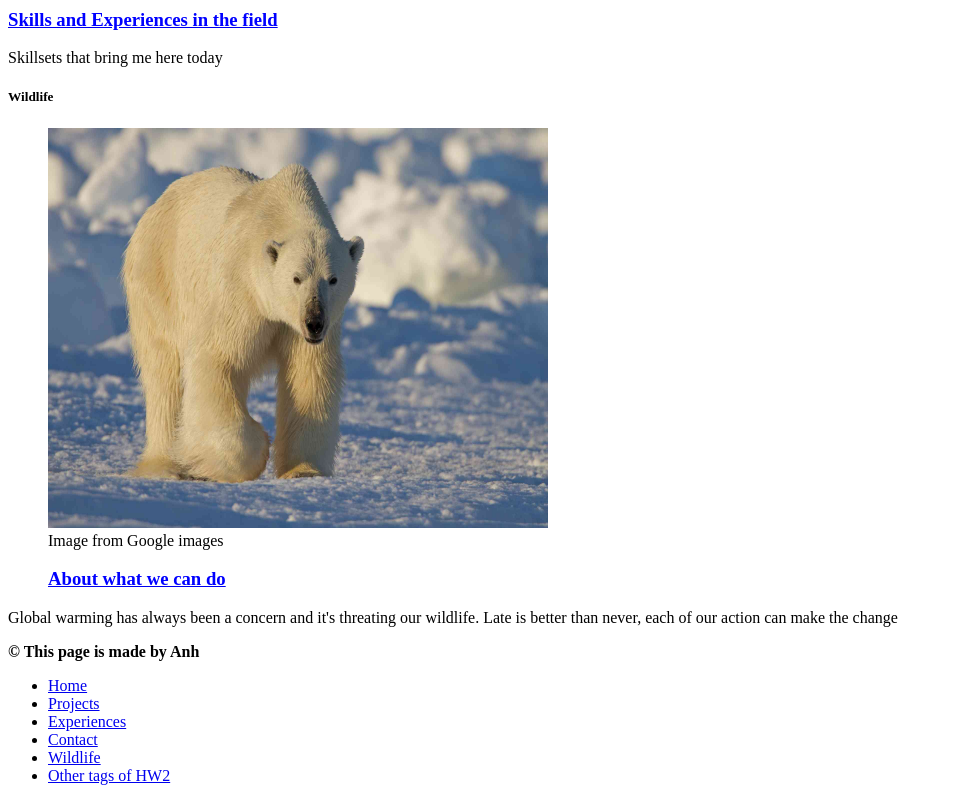
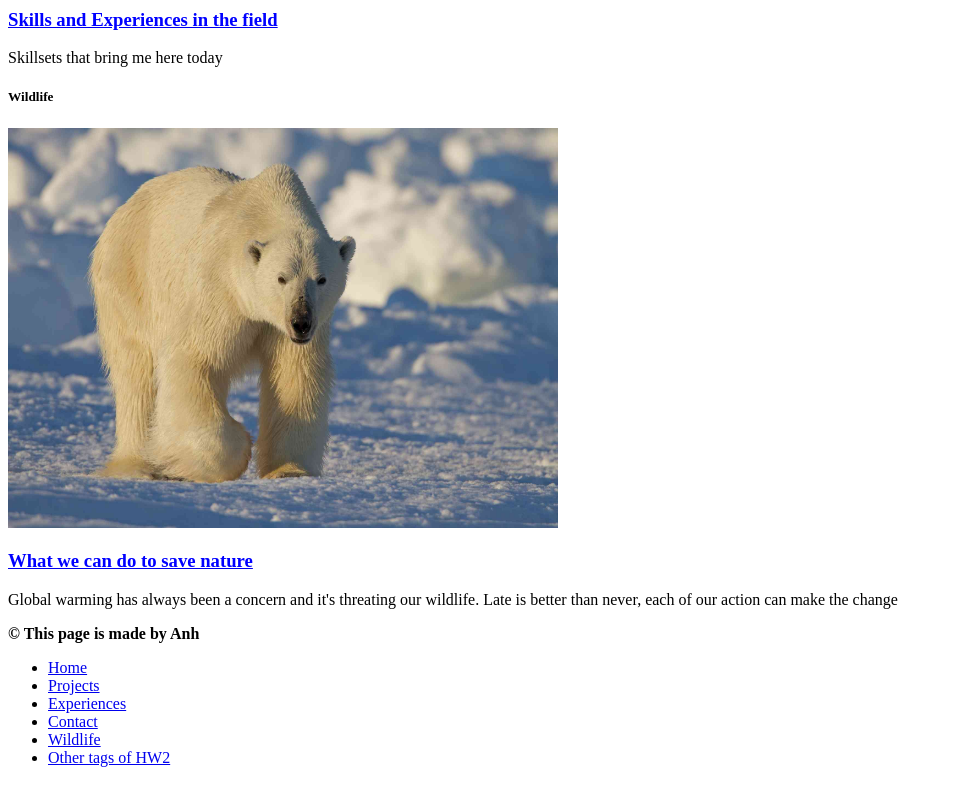
Before and after one commit to duyanh29/CSE134B-HW2, a plain HTML site: page index.html in a window 1280 px wide. Shown: the part 1440-2241 px from the top of the page, without its empty margins (0-953 px from the left). Drawn offline with Linux system fonts and the light colour scheme.

Commit message:
Add files via upload

```diff
--- a/index.html
+++ b/index.html
@@ -93,20 +93,10 @@
 
         --><section>
           <h5>Wildlife</h5>
-          <figure>
-
-              <a href="wildlife.html">
-                  <img src="assets/images/home/polar.jpg" alt="Polar bear" width="500" height="400">
-              </a>
-
-
-              <figcaption>Image from Google images</figcaption>
-
-              <a href="wildlife.html">
-                  <h3>About what we can do</h3>
-              </a>
-          </figure>
-
+          <a href="experiences.html">
+            <img src="assets/images/home/polar.jpg" alt="polar" width="550" height="400">
+            <h3>What we can do to save nature</h3>
+          </a>
 
           <p>Global warming has always been a concern and it's threating our wildlife. Late is better than never, each of our action can make the change</p>
         </section>
```
